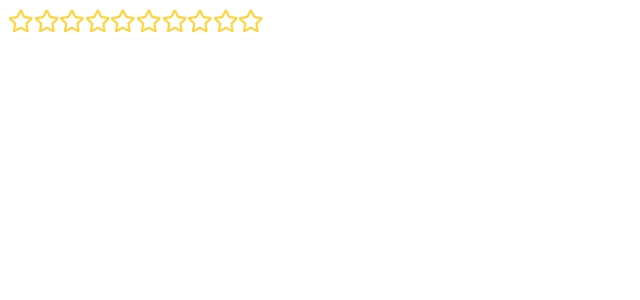
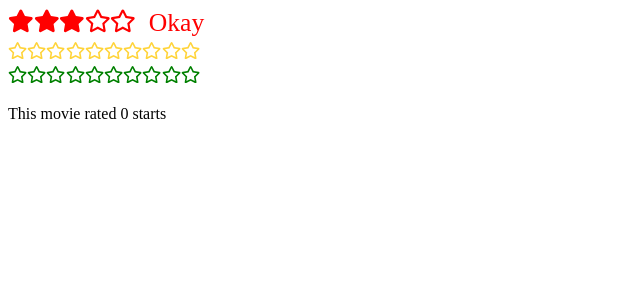
Before and after one commit to BCIamLong/Learn-React-JS, a React (Create React App) app in the folder 07-usepopcorn/client/: page / in a window 1280 px wide. Shown: the top 300 px of the page, without its empty margins (0-640 px from the left). Built offline with nearby package versions, Linux system fonts and the light colour scheme.

Commit message:
07 improving reusability, flexibility with props for StarRating component

```diff
--- a/07-usepopcorn/client/src/components/StarRating.js
+++ b/07-usepopcorn/client/src/components/StarRating.js
@@ -2,8 +2,16 @@ import { useState } from "react";
 import "../startRating.css";
 import { FaRegStar, FaStar } from "react-icons/fa";
 
-export default function StarRating({ numStars = 10 }) {
-  const [selectedStar, setSelectedStar] = useState(null);
+export default function StarRating({
+  numStars = 10,
+  color = "#ffd43b",
+  size = "12",
+  className = "",
+  message = [],
+  defaultRating = 0,
+  onSetRating,
+}) {
+  const [selectedStar, setSelectedStar] = useState(defaultRating);
   const [curStar, setCurStar] = useState(0);
   // const stars = Array.from({ length: 10 });
 
@@ -16,25 +24,47 @@ export default function StarRating({ numStars = 10 }) {
     setCurStar(null);
   }
   return (
-    <div className="stars">
+    <div className={`stars ${className}`}>
       {Array.from({ length: numStars }, (v, i) => (
         <Star
+          color={color}
+          size={size}
           key={i}
           full={(curStar || selectedStar) >= i + 1}
           onMouseLeave={handleMouseLeave}
           onMouseEnter={() => handleMouseEnter(i)}
-          onSelectedStar={() => setSelectedStar(i + 1)}
+          onSelectedStar={() => {
+            setSelectedStar(i + 1);
+            onSetRating(i + 1);
+          }}
         />
       ))}
 
-      <span className="cur-rating">{curStar || selectedStar || ""}</span>
+      <span
+        className="cur-rating"
+        style={{ color, fontSize: `${size / 10}rem` }}
+      >
+        {message.length && message.length === numStars
+          ? message[(curStar || selectedStar) - 1]
+          : curStar || selectedStar || ""}
+      </span>
     </div>
   );
 }
 
-function Star({ full, onMouseEnter, onMouseLeave, onSelectedStar }) {
+// const customStarStyle = {};
+
+function Star({
+  full,
+  onMouseEnter,
+  onMouseLeave,
+  onSelectedStar,
+  color,
+  size,
+}) {
   return (
     <span
+      style={{ color: color, fontSize: `${size / 10}rem` }}
       role="button"
       className="star"
       onMouseEnter={onMouseEnter}
--- a/07-usepopcorn/client/src/index.js
+++ b/07-usepopcorn/client/src/index.js
@@ -1,14 +1,32 @@
-import React from "react";
+import React, { useState } from "react";
 import ReactDOM from "react-dom/client";
 // import App from "./App";
 import StarRating from "./components/StarRating";
+
+function Test() {
+  const [moviesRating, setMoviesRating] = useState(0);
+  return (
+    <div>
+      <StarRating color="green" onSetRating={setMoviesRating} />
+      <p>This movie rated {moviesRating} starts</p>
+    </div>
+  );
+}
 
 const root = ReactDOM.createRoot(document.getElementById("root"));
 root.render(
   <React.StrictMode>
     {/* <App /> */}
-    <StarRating numStars={10} />
+    <StarRating
+      numStars={5}
+      color="red"
+      size="2.4rem"
+      message={["Terrible", "Bad", "Okay", "Good", "Amazing"]}
+      defaultRating={3}
+    />
+    <StarRating />
     {/* <StarRating numStars={6} />
     <StarRating /> */}
+    <Test />
   </React.StrictMode>
 );
```
